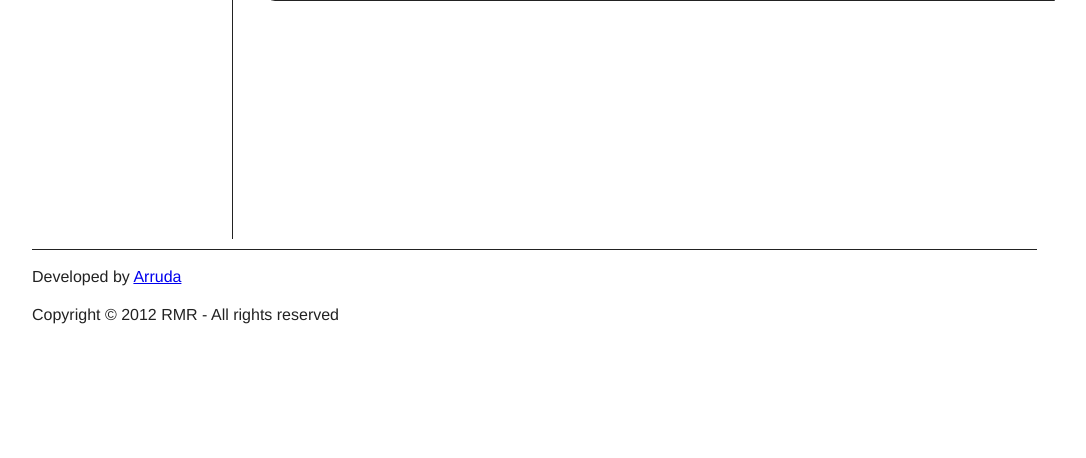
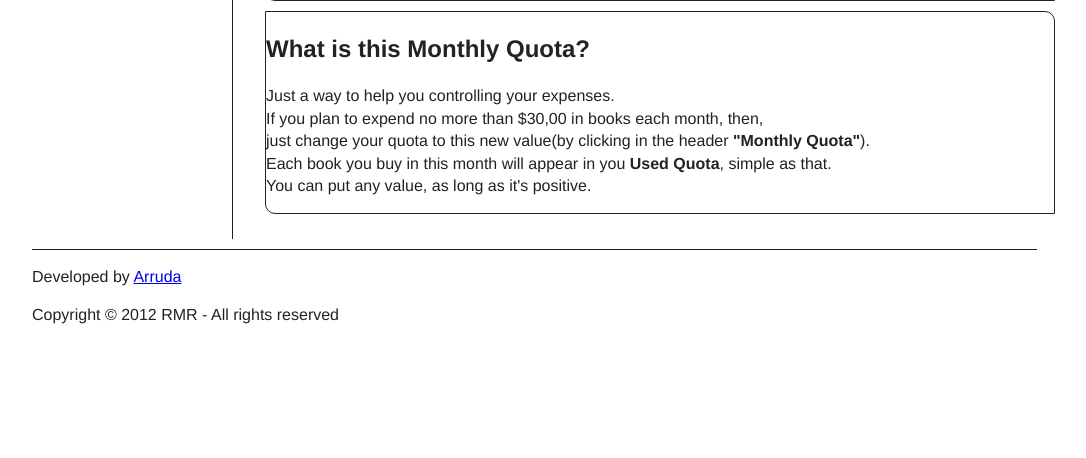
Before and after one commit to arruda/rmr, a Django app: template rmr/templates/faqs.html in a window 1280 px wide. Shown: the part 342-800 px from the top of the page, without its empty margins (96-1182 px from the left). Run offline with Django 3.2, Linux system fonts and the light colour scheme; the template is opened without the code that fills it, so the values that code supplies are empty; parts of the project's set-up code (start-up, migrations or seed data) failed here and were passed over; some libraries are stand-ins or nearby versions.

Commit message:
update faqs to help with monthly quota.

```diff
--- a/rmr/templates/faqs.html
+++ b/rmr/templates/faqs.html
@@ -13,4 +13,14 @@
 		Then just head to <strong>"Book List"</strong> and find what you want there using the filters to help you finding what you want.</br>
 		</p>
 	</div>
+	<div class="sub_content">
+		<h2>What is this Monthly Quota?</h2>
+		<p>
+		Just a way to help you controlling your expenses.</br>
+		If you plan to expend no more than $30,00 in books each month, then,</br>
+		just change your quota to this new value(by clicking in the header <strong>"Monthly Quota"</strong>).</br>
+		Each book you buy in this month will appear in you <strong>Used Quota</strong>, simple as that.</br>
+		You can put any value, as long as it's positive.
+		</p>
+	</div>
 {% endblock %}
```
